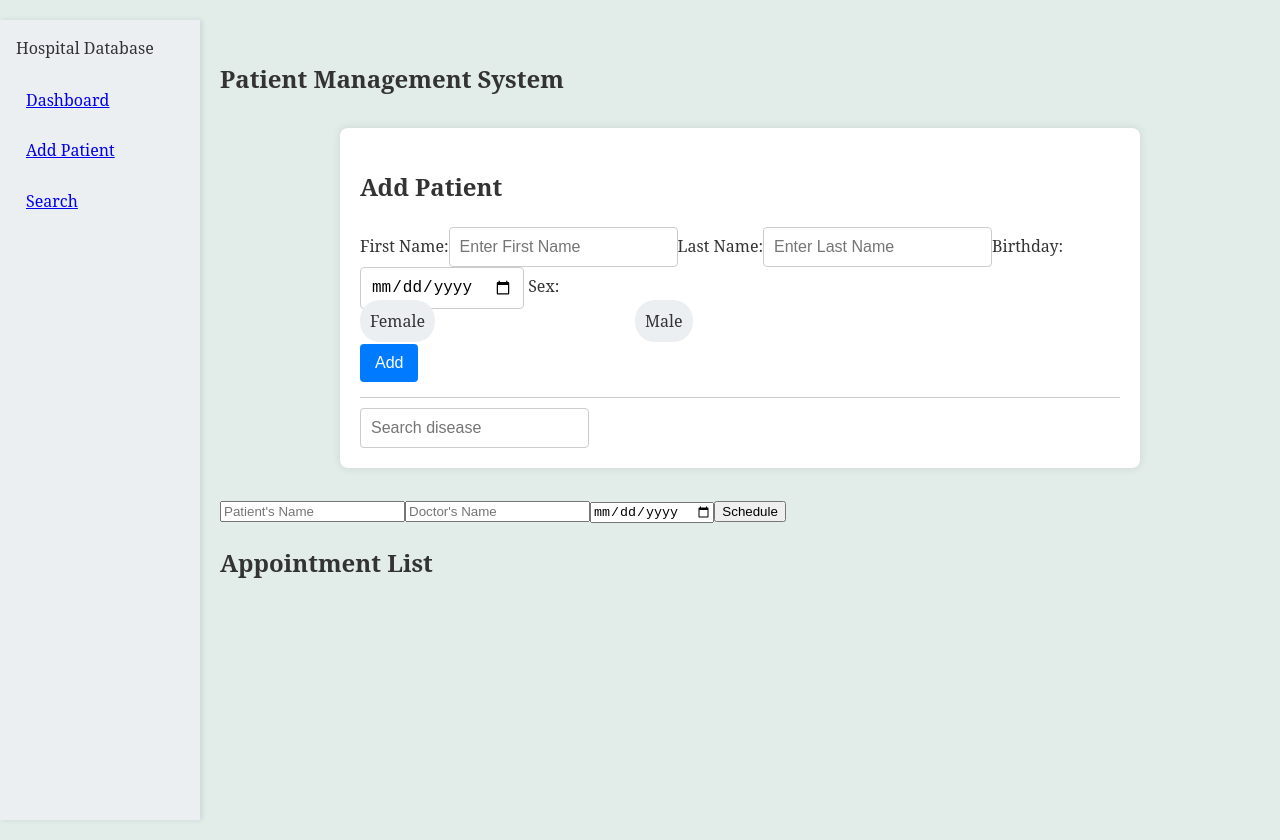
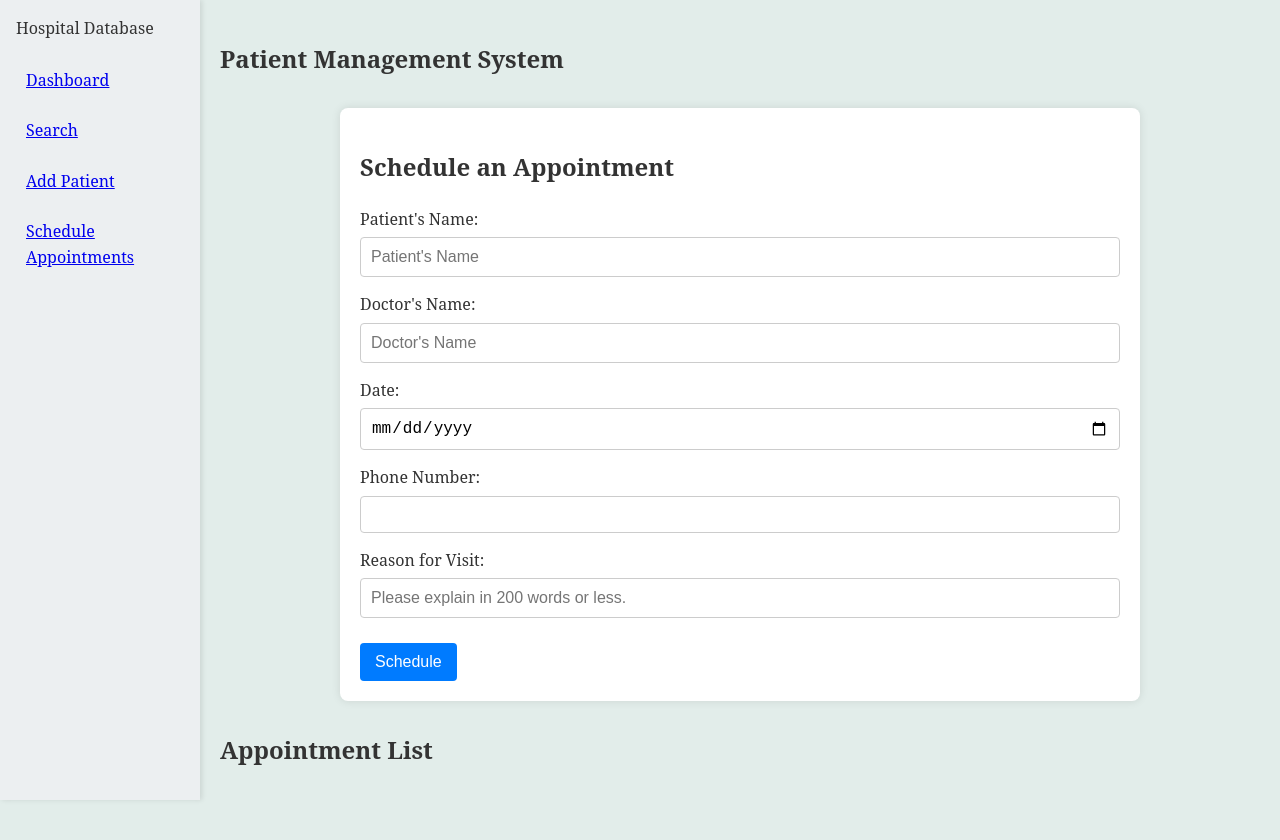
Before and after one commit to 3amberloaf/Hospital-React-Application, a React (Create React App) app: page / in a window 1280 px wide. After the commit the page ends 810 px from the top, so only its background shows below. Built offline with nearby package versions, Linux system fonts and the light colour scheme.

Commit message:
Added search bar and schedule appointments

```diff
--- a/src/App.css
+++ b/src/App.css
@@ -1,4 +1,8 @@
-/* App.css */
+/* General styles */
+* {
+  box-sizing: border-box;
+}
+
 .App {
   display: flex;
 }
@@ -9,8 +13,34 @@
 }
 
 
-/* Space out content a bit */
 body {
-  padding-top: 20px;
-  padding-bottom: 20px;
+  font-family: 'Serif', Georgia;
+  line-height: 1.6;
+  color: #333;
+  padding: 0;
+  margin: 0;
+  background-color: #84b5a53b; /* Light background color */
 }
+
+.sidebar {
+  width: 200px; /* Adjust width as needed */
+  background-color: #eceff1; /* Light grey background, you can change it */
+  height: 100vh; /* Full height of the viewport */
+  padding: 1rem;
+  box-shadow: 2px 0 5px rgba(0, 0, 0, 0.1); /* Optional shadow for depth */
+}
+
+.sidebar h2 {
+  text-align: center;
+}
+
+.sidebar nav ul {
+  list-style-type: none; /* Remove bullet points */
+  padding: 0;
+}
+
+.sidebar nav ul li {
+  padding: 10px;
+  margin: 5px 0;
+  cursor: pointer;
+}
--- a/src/App.js
+++ b/src/App.js
@@ -1,12 +1,11 @@
 import React, { useState } from 'react';
 import { BrowserRouter as Router, Routes, Route } from 'react-router-dom';
 import NavBar from './Patient_Management/components/NavBar';
-import AddPatientForm from './Patient_Management/components/AddPatientForm';
 import PatientList from './Patient_Management/components/PatientList';
 import AppointmentList from './Patient_Management/components/AppointmentList';
 import PatientInfo from './Patient_Management/components/PatientInfo';
 import PatientHistory from './Patient_Management/components/PatientHistory';
-import ScheduleAppointments from './Patient_Management/components/ScheduleAppointments';
+import ScheduleAppointments from './OtherPages/ScheduleAppointments';
 import SideBar from './Patient_Management/components/SideBar';
 import Dashboard from './OtherPages/Dashboard';
 import AddPatient from './OtherPages/AddPatient';
@@ -41,11 +40,11 @@ function App() {
           <Routes>
             <Route path="/dashboard" element={<Dashboard />} />
             <Route path="/addpatient" element={<AddPatient />} />
-            <Route path="/search" element={<SearchPage />} />
+            <Route path="/searchpage" element={<SearchPage />} />
+            <Route path="/scheduleappointments" element={<ScheduleAppointments />} />
             <Route exact path="/" element={
               <>
                 <NavBar />
-                <AddPatientForm addPatient={handleAddPatient} />
                 <ScheduleAppointments addAppointment={addAppointment} />
                 <PatientList patients={patients} onSelectPatient={selectPatient} />
                 {selectedPatient && <PatientInfo patient={selectedPatient} />}
--- /dev/null
+++ b/src/OtherPages/ScheduleAppointments.js
@@ -0,0 +1,92 @@
+import React, { useState } from 'react';
+import '../components.css'; // Assuming this path is correct
+
+function ScheduleAppointment({ addAppointment }) {
+  const [appointmentDetails, setAppointmentDetails] = useState({
+    patientName: '',
+    doctorName: '',
+    date: ''
+  });
+
+  const handleChange = (e) => {
+    setAppointmentDetails({
+      ...appointmentDetails,
+      [e.target.name]: e.target.value
+    });
+  };
+
+  const handleSubmit = (e) => {
+    e.preventDefault();
+    addAppointment(appointmentDetails);
+    setAppointmentDetails({ patientName: '', doctorName: '', date: '' });
+  };
+
+  return (
+    <div className="add-patient-form">
+      <h2>Schedule an Appointment</h2>
+      <form onSubmit={handleSubmit}>
+        <div className="form-group">
+          <label htmlFor="patientName">Patient's Name:</label>
+          <input
+            id="patientName"
+            name="patientName"
+            type="text"
+            value={appointmentDetails.patientName}
+            onChange={handleChange}
+            placeholder="Patient's Name"
+          />
+        </div>
+
+        <div className="form-group">
+          <label htmlFor="doctorName">Doctor's Name:</label>
+          <input
+            id="doctorName"
+            name="doctorName"
+            type="text"
+            value={appointmentDetails.doctorName}
+            onChange={handleChange}
+            placeholder="Doctor's Name"
+          />
+        </div>
+
+        <div className="form-group">
+          <label htmlFor="date">Date:</label>
+          <input
+            id="date"
+            name="date"
+            type="date"
+            value={appointmentDetails.date}
+            onChange={handleChange}
+          />
+        </div>
+
+        <div className="form-group">
+          <label htmlFor="date">Phone Number:</label>
+          <input
+            id="phone"
+            name="phone"
+            type="digits"
+            value={appointmentDetails.phone}
+            onChange={handleChange}
+          />
+        </div>
+
+        <div className="form-group">
+          <label htmlFor="date">Reason for Visit:</label>
+          <input
+            id="reason"
+            name="reason"
+            type="text"
+            value={appointmentDetails.reason}
+            onChange={handleChange}
+            placeholder="Please explain in 200 words or less."
+          />
+        </div>
+
+        <button type="submit">Schedule</button>
+      </form>
+    </div>
+  );
+}
+
+export default ScheduleAppointment;
--- a/src/OtherPages/SearchPage.js
+++ b/src/OtherPages/SearchPage.js
@@ -1,10 +1,69 @@
-import React from 'react';
+import React, { useState } from 'react';
 
 const Search = () => {
+  const [searchParams, setSearchParams] = useState({
+    firstName: '',
+    lastName: '',
+    dateOfBirth: '',
+  });
+
+  const handleChange = (e) => {
+    const { name, value } = e.target;
+    setSearchParams(prevParams => ({
+      ...prevParams,
+      [name]: value,
+    }));
+  };
+
+  const handleSearch = (e) => {
+    e.preventDefault();
+    console.log('Searching for:', searchParams);
+  };
+
   return (
-    <div>
-      <h1>Search</h1>
-      {/* Dashboard content goes here */}
+    <div className="add-patient-form">
+      <h1>Search for Patient</h1>
+      <form onSubmit={handleSearch}>
+        <div className="form-group">
+          <label>
+            First Name:
+            <input
+              type="text"
+              name="firstName"
+              placeholder="First Name"
+              value={searchParams.firstName}
+              onChange={handleChange}
+            />
+          </label>
+        </div>
+
+        <div className="form-group">
+          <label>
+            Last Name:
+            <input
+              type="text"
+              name="lastName"
+              placeholder="Last Name"
+              value={searchParams.lastName}
+              onChange={handleChange}
+            />
+          </label>
+        </div>
+
+        <div className="form-group">
+          <label>
+            Date of Birth:
+            <input
+              type="date"
+              name="dateOfBirth"
+              value={searchParams.dateOfBirth}
+              onChange={handleChange}
+            />
+          </label>
+        </div>
+
+        <button type="submit">Search</button>
+      </form>
     </div>
   );
 };
--- a/src/Patient_Management/components/AddPatientForm.js
+++ /dev/null
@@ -1,53 +0,0 @@
-import React from 'react';
-import '/Users/ambersautner/patient-management/src/components.css';
-
-const AddPatientForm = () => {
-  return (
-    <div className="add-patient-form">
-      <h2>Add Patient</h2>
-      <form>
-        {/* First Name input */}
-        <label>
-          First Name:
-          <input type="text" placeholder="Enter First Name" />
-        </label>
-
-        {/* Last Name input */}
-        <label>
-          Last Name:
-          <input type="text" placeholder="Enter Last Name" />
-        </label>
-
-        {/* Birthday input */}
-        <label>
-          Birthday:
-        <input type="date" placeholder="Enter Date of Birth" />
-        </label>
-
-        {/* Sex selection */}
-        <label> Sex:</label>
-        <div className="sex-selection">
-          <label className='button-label'>
-           <input type="radio" name="sex" value="female" />
-           <span className="button female">Female</span>
-         </label>
-         <label className='button-label'>
-           <input type="radio" name="sex" value="male" />
-           <span className="button male">Male</span>
-         </label>
-      </div>
-
-
-        {/* More fields */}
-        <button type="submit">Add</button>
-      </form>
-      {/* Disease checklist */}
-      <div className="disease-checklist">
-        <input type="search" placeholder="Search disease" />
-        {/* Render disease list */}
-      </div>
-    </div>
-  );
-};
-
-export default AddPatientForm;
--- a/src/Patient_Management/components/ScheduleAppointments.js
+++ /dev/null
@@ -1,49 +0,0 @@
-// ScheduleAppointment.js
-import React, { useState } from 'react';
-
-function ScheduleAppointment({ addAppointment }) {
-  const [appointmentDetails, setAppointmentDetails] = useState({
-    patientName: '',
-    doctorName: '',
-    date: ''
-  });
-
-  const handleChange = (e) => {
-    setAppointmentDetails({
-      ...appointmentDetails,
-      [e.target.name]: e.target.value
-    });
-  };
-
-  const handleSubmit = (e) => {
-    e.preventDefault();
-    addAppointment(appointmentDetails);
-    setAppointmentDetails({ patientName: '', doctorName: '', date: '' });
-  };
-
-  return (
-    <form onSubmit={handleSubmit}>
-      <input
-        name="patientName"
-        value={appointmentDetails.patientName}
-        onChange={handleChange}
-        placeholder="Patient's Name"
-      />
-      <input
-        name="doctorName"
-        value={appointmentDetails.doctorName}
-        onChange={handleChange}
-        placeholder="Doctor's Name"
-      />
-      <input
-        name="date"
-        type="date"
-        value={appointmentDetails.date}
-        onChange={handleChange}
-      />
-      <button type="submit">Schedule</button>
-    </form>
-  );
-}
-
-export default ScheduleAppointment;
--- a/src/Patient_Management/components/SideBar.js
+++ b/src/Patient_Management/components/SideBar.js
@@ -9,15 +9,17 @@ const Sidebar = () => {
       <nav>
         <ul>
           <li>
-            <Link to="/Dashboard">Dashboard</Link>
+            <Link to="/dashboard">Dashboard</Link>
+          </li>
+          <li>
+            <Link to="/searchpage">Search</Link>
           </li>
           <li>
             <Link to="/AddPatient">Add Patient</Link>
           </li>
           <li>
-            <Link to="/SearchPage">Search</Link>
+            <Link to="/scheduleappointments">Schedule Appointments</Link>
           </li>
-
         </ul>
       </nav>
     </div>
--- a/src/components.css
+++ b/src/components.css
@@ -1,41 +1,11 @@
-.sidebar {
-    width: 200px; /* Adjust width as needed */
-    background-color: #eceff1; /* Light grey background, you can change it */
-    height: 100vh; /* Full height of the viewport */
-    padding: 1rem;
-    box-shadow: 2px 0 5px rgba(0, 0, 0, 0.1); /* Optional shadow for depth */
-  }
 
-  .sidebar h2 {
-    text-align: center;
-  }
 
-  .sidebar nav ul {
-    list-style-type: none; /* Remove bullet points */
-    padding: 0;
-  }
 
-  .sidebar nav ul li {
-    padding: 10px;
-    margin: 5px 0;
-    cursor: pointer;
-  }
 
-/* General styles */
-* {
-  box-sizing: border-box;
-}
 
-body {
-  font-family: 'Serif', Georgia;
-  line-height: 1.6;
-  color: #333;
-  padding: 0;
-  margin: 0;
-  background-color: #84b5a53b; /* Light background color */
-}
 
 .add-patient-form {
+
   max-width: 800px; /* Fixed form width */
   margin: 30px auto; /* Center form on the page */
   padding: 20px;
```
